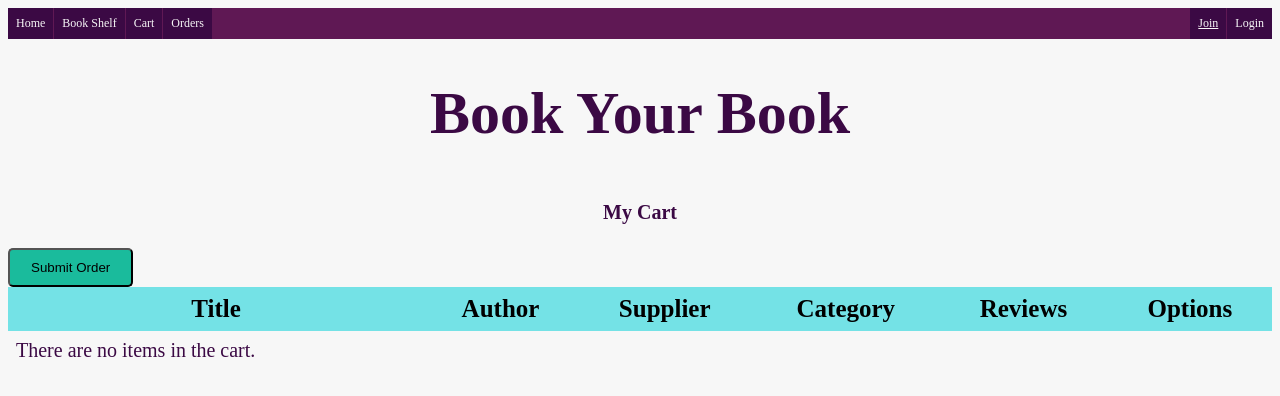
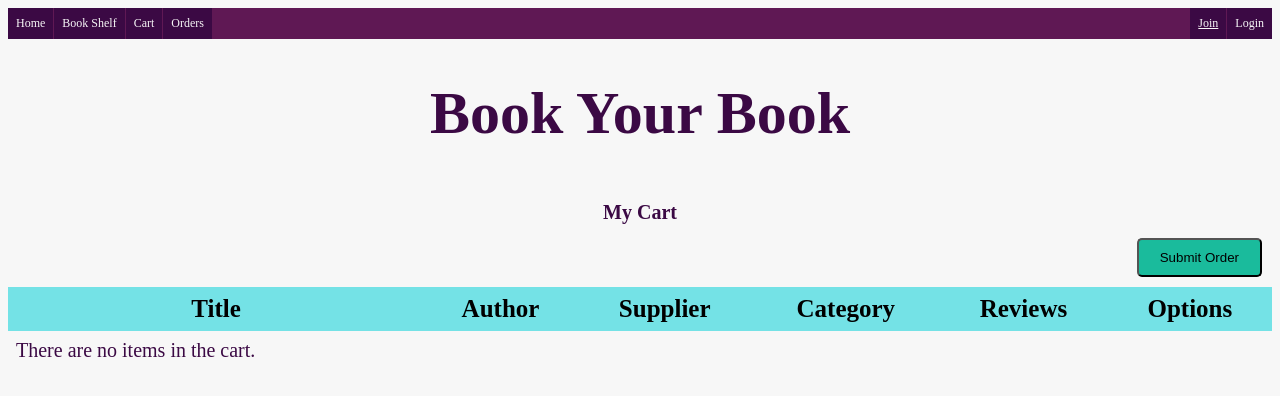
Before and after one commit to cainfe/book-your-book, a PHP site: page /pages/cart.php in a window 1280 px wide. Shown: the top 396 px of the page. Run offline with PHP 8.4, Linux system fonts and the light colour scheme; some web fonts are replaced.

Commit message:
Update style.css

```diff
--- a/styles/style.css
+++ b/styles/style.css
@@ -78,8 +78,9 @@ tr {
 	border-bottom: 1px solid var(--secondaryColor);
 }
 
-#submit-order-btn {
+#submit-cart-btn {
 	float: right;
+	margin: 0px 10px 10px 0px;
 }
 
 /* ------------------------ Table ---------------------------- */
```
